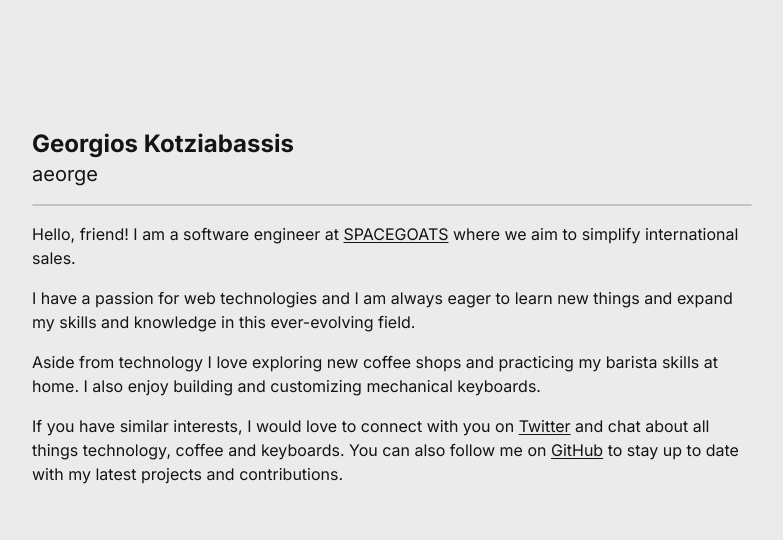
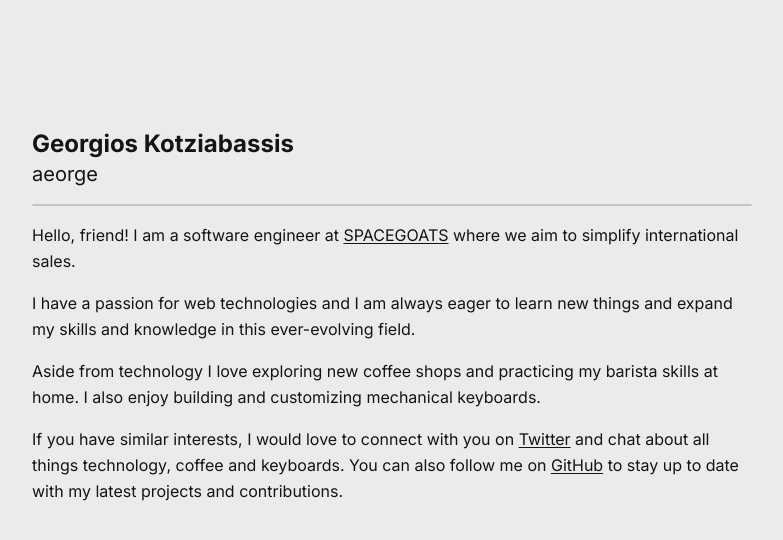
Before and after one commit to aeorge/personal, a Next.js app: page / in a window 1280 px wide. Shown: the top 540 px of the page, without its empty margins (248-1031 px from the left). Built offline with nearby package versions, Linux system fonts and the light colour scheme.

Commit message:
Increase paragraph leading

```diff
--- a/app/page.tsx
+++ b/app/page.tsx
@@ -4,7 +4,7 @@ export default function Page() {
       <h1 className="text-2xl font-bold">Georgios Kotziabassis</h1>
       <h2 className="text-xl">aeorge</h2>
       <hr className="my-4 rounded border border-[#c3c3c3] dark:border-[#3c3c3c]" />
-      <p className="mb-4">
+      <p className="mb-4 leading-relaxed">
         Hello, friend! I am a software engineer at{' '}
         <a
           className="underline underline-offset-2"
@@ -16,15 +16,15 @@ export default function Page() {
         </a>{' '}
         where we aim to simplify international sales.
       </p>
-      <p className="my-4">
+      <p className="my-4 leading-relaxed">
         I have a passion for web technologies and I am always eager to learn new things and expand
         my skills and knowledge in this ever-evolving field.
       </p>
-      <p className="my-4">
+      <p className="my-4 leading-relaxed">
         Aside from technology I love exploring new coffee shops and practicing my barista skills at
         home. I also enjoy building and customizing mechanical keyboards.
       </p>
-      <p className="mt-4">
+      <p className="mt-4 leading-relaxed">
         If you have similar interests, I would love to connect with you on{' '}
         <a
           className="underline underline-offset-2"
```
